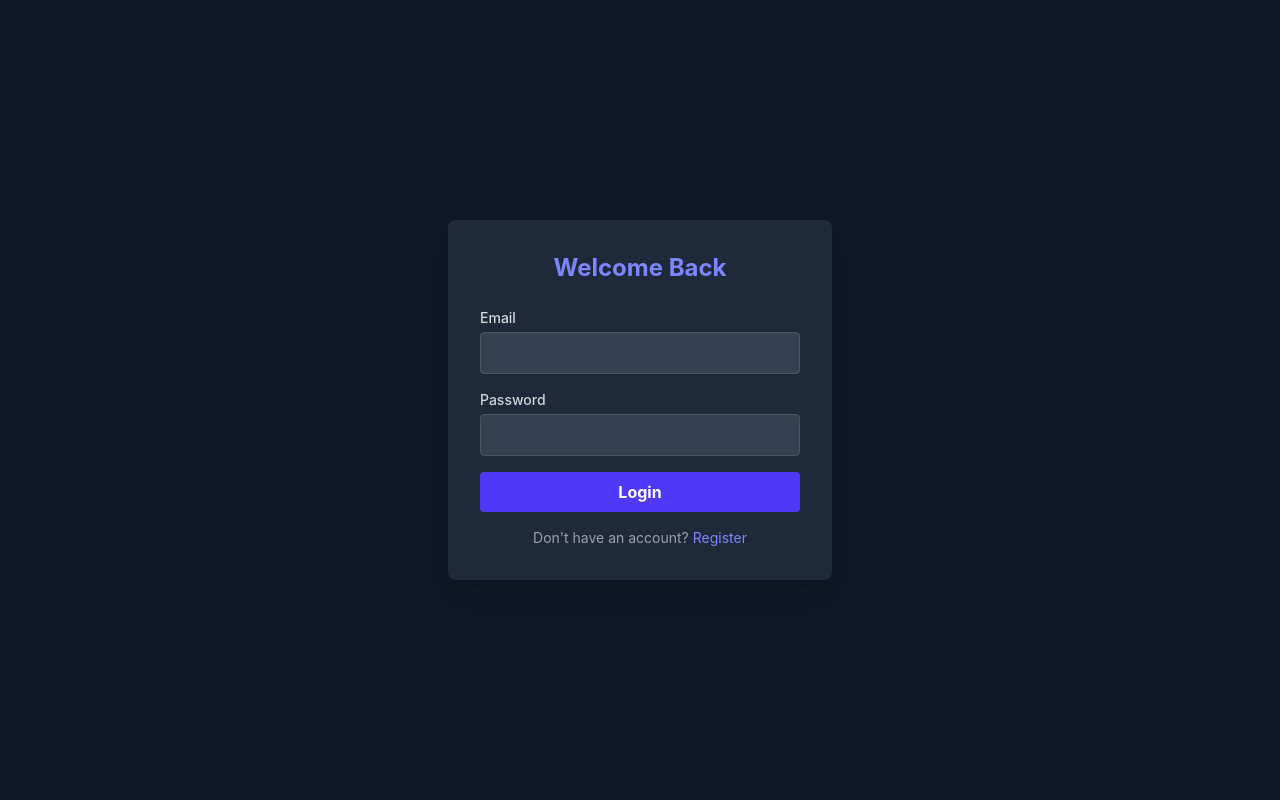
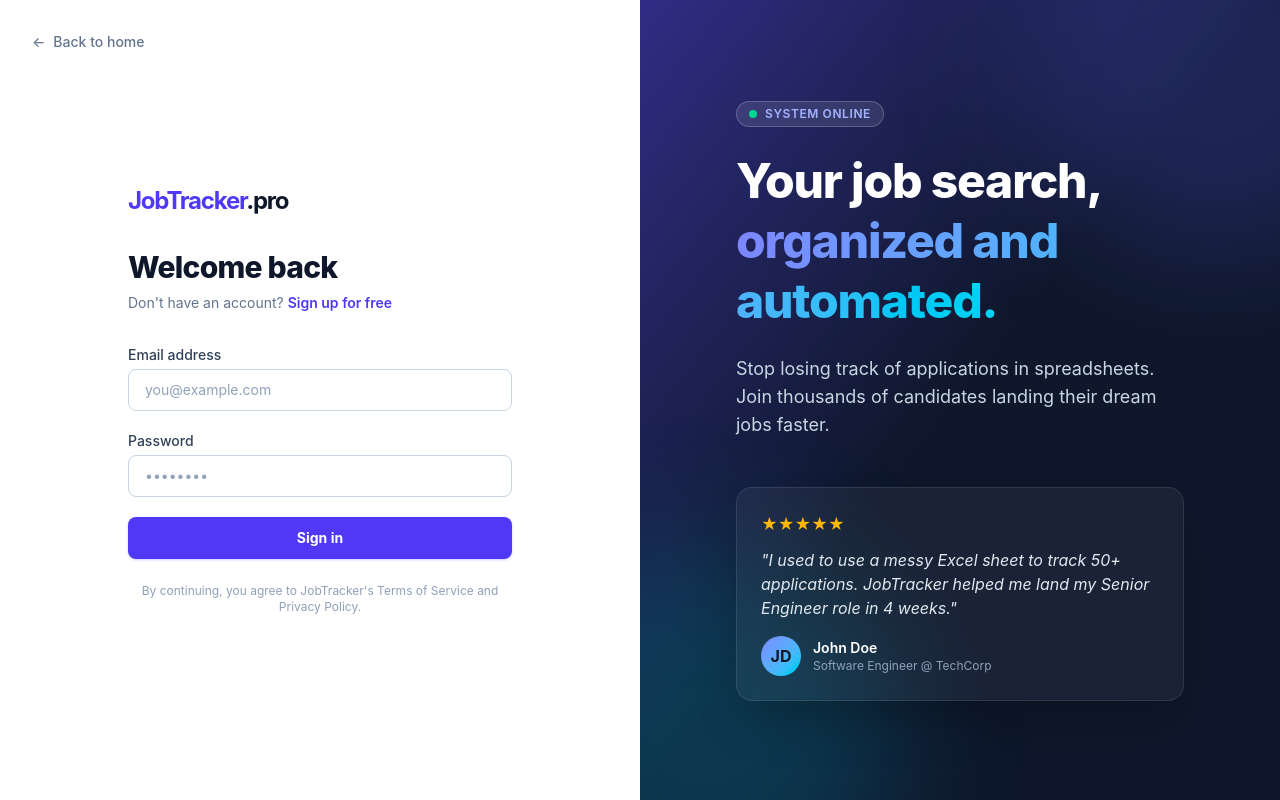
Before and after one commit to Sajghaa/jobtracker-api, a React (Vite) app in the folder jobtracker-frontend/: page /login in a window 1280 px wide. Built offline with nearby package versions, Linux system fonts and the light colour scheme.

Commit message:
Update Login Design

```diff
--- a/jobtracker-frontend/src/pages/Login.jsx
+++ b/jobtracker-frontend/src/pages/Login.jsx
@@ -1,5 +1,5 @@
 import { useState, useEffect } from 'react';
-import { useNavigate } from 'react-router-dom';
+import { useNavigate, Link } from 'react-router-dom';
 
 export default function Login({ setToken }) {
   const [isLogin, setIsLogin] = useState(true);
@@ -9,13 +9,13 @@ export default function Login({ setToken }) {
   const [isLoading, setIsLoading] = useState(false);
   const navigate = useNavigate();
 
-  const API_URL = 'https://jobtracker-api-k18g.onrender.com';
-
   useEffect(() => {
     if (localStorage.getItem('token')) {
-      navigate('/dashboard', { replace: true });
+      navigate('/dashboard');
     }
   }, [navigate]);
+
+  const API_URL = 'https://jobtracker-api-k18g.onrender.com';
 
   const handleSubmit = async (e) => {
     e.preventDefault();
@@ -27,7 +27,7 @@ export default function Login({ setToken }) {
     try {
       if (isLogin) {
         const formData = new URLSearchParams();
-        formData.append('username', email); // OAuth2 form field is "username", not "email"
+        formData.append('username', email);
         formData.append('password', password);
 
         const response = await fetch(`${API_URL}${endpoint}`, {
@@ -39,10 +39,10 @@ export default function Login({ setToken }) {
         if (!response.ok) throw new Error('Invalid email or password');
 
         const data = await response.json();
+        localStorage.setItem('token', data.access_token);
 
-        localStorage.setItem('token', data.access_token);
-        setToken(data.access_token);
-        navigate('/dashboard', { replace: true });
+        if (setToken) setToken(data.access_token);
+        navigate('/dashboard');
       } else {
         const response = await fetch(`${API_URL}${endpoint}`, {
           method: 'POST',
@@ -54,6 +54,7 @@ export default function Login({ setToken }) {
 
         setIsLogin(true);
         setError('Registration successful! Please log in.');
+        setPassword('');
       }
     } catch (err) {
       setError(err.message);
@@ -63,53 +64,125 @@ export default function Login({ setToken }) {
   };
 
   return (
-    <div className="min-h-screen flex items-center justify-center bg-gray-900 text-white">
-      <div className="bg-gray-800 p-8 rounded-lg shadow-xl w-96">
-        <h2 className="text-2xl font-bold mb-6 text-center text-indigo-400">
-          {isLogin ? 'Welcome Back' : 'Create Account'}
+    <div className="min-h-screen flex bg-white font-sans">
+
+      <div className="flex-1 flex flex-col justify-center py-12 px-4 sm:px-6 lg:flex-none lg:w-1/2 lg:px-20 xl:px-24 relative">
+        <Link to="/" className="absolute top-8 left-8 text-sm font-medium text-slate-500 hover:text-indigo-600 flex items-center gap-2 transition">
+          <span>←</span> Back to home
+        </Link>
+
+        <div className="mx-auto w-full max-w-sm lg:w-96">
+
+          <div className="mb-8">
+            <span className="text-2xl font-bold tracking-tighter text-indigo-600">
+              JobTracker<span className="text-slate-900">.pro</span>
+            </span>
+          </div>
+
+          <h2 className="text-3xl font-extrabold text-slate-900 tracking-tight">
+            {isLogin ? 'Welcome back' : 'Create an account'}
           </h2>
+          <p className="mt-2 text-sm text-slate-500">
+            {isLogin ? "Don't have an account? " : "Already have an account? "}
+            <button
+              onClick={() => { setIsLogin(!isLogin); setError(''); }}
+              className="font-semibold text-indigo-600 hover:text-indigo-500 transition-colors"
+            >
+              {isLogin ? 'Sign up for free' : 'Log in instead'}
+            </button>
+          </p>
 
-        {error && <p className="text-red-400 text-sm mb-4 text-center">{error}</p>}
+          <div className="mt-8">
+            {error && (
+              <div className={`p-3 rounded-lg text-sm mb-6 font-medium ${error.includes('successful') ? 'bg-emerald-50 text-emerald-700 border border-emerald-200' : 'bg-rose-50 text-rose-700 border border-rose-200'}`}>
+                {error}
+              </div>
+            )}
 
-        <form onSubmit={handleSubmit} className="space-y-4">
+            <form onSubmit={handleSubmit} className="space-y-5">
               <div>
-            <label className="block text-sm font-medium text-gray-300">Email</label>
+                <label className="block text-sm font-medium text-slate-700 mb-1">Email address</label>
                 <input
                   type="email"
+                  required
                   value={email}
                   onChange={(e) => setEmail(e.target.value)}
-              className="w-full mt-1 p-2 bg-gray-700 rounded border border-gray-600 focus:border-indigo-500 focus:outline-none"
-              required
+                  className="w-full px-4 py-2.5 border border-slate-300 rounded-lg text-sm placeholder:text-slate-400 focus:border-indigo-500 focus:ring-2 focus:ring-indigo-500/20 outline-none transition-all"
+                  placeholder="you@example.com"
                 />
               </div>
+
               <div>
-            <label className="block text-sm font-medium text-gray-300">Password</label>
+                <label className="block text-sm font-medium text-slate-700 mb-1">Password</label>
                 <input
                   type="password"
+                  required
                   value={password}
                   onChange={(e) => setPassword(e.target.value)}
-              className="w-full mt-1 p-2 bg-gray-700 rounded border border-gray-600 focus:border-indigo-500 focus:outline-none"
-              required
+                  className="w-full px-4 py-2.5 border border-slate-300 rounded-lg text-sm placeholder:text-slate-400 focus:border-indigo-500 focus:ring-2 focus:ring-indigo-500/20 outline-none transition-all"
+                  placeholder="••••••••"
                 />
               </div>
+
               <button
                 type="submit"
                 disabled={isLoading}
-            className={`w-full font-bold py-2 px-4 rounded transition duration-200 ${
-              isLoading ? 'bg-indigo-400 cursor-not-allowed' : 'bg-indigo-600 hover:bg-indigo-700'
+                className={`w-full flex justify-center py-2.5 px-4 border border-transparent rounded-lg shadow-sm text-sm font-bold text-white transition-all ${
+                  isLoading ? 'bg-indigo-400 cursor-not-allowed' : 'bg-indigo-600 hover:bg-indigo-700 shadow-indigo-600/20'
                 }`}
               >
-            {isLoading ? 'Authenticating...' : (isLogin ? 'Login' : 'Register')}
+                {isLoading ? 'Processing...' : (isLogin ? 'Sign in' : 'Create account')}
               </button>
             </form>
 
-        <p className="mt-4 text-center text-sm text-gray-400">
-          {isLogin ? "Don't have an account? " : "Already have an account? "}
-          <button onClick={() => setIsLogin(!isLogin)} className="text-indigo-400 hover:underline">
-            {isLogin ? 'Register' : 'Login'}
-          </button>
+            <div className="mt-6 text-center text-xs text-slate-400">
+              By continuing, you agree to JobTracker's Terms of Service and Privacy Policy.
+            </div>
+          </div>
+        </div>
+      </div>
+
+      <div className="hidden lg:flex lg:flex-1 relative bg-slate-900 overflow-hidden">
+
+        <div className="absolute inset-0 bg-gradient-to-br from-indigo-900 via-slate-900 to-slate-900" />
+        <div className="absolute top-0 right-0 -mr-32 -mt-32 w-96 h-96 rounded-full bg-indigo-500/20 blur-3xl" />
+        <div className="absolute bottom-0 left-0 -ml-32 -mb-32 w-96 h-96 rounded-full bg-cyan-500/20 blur-3xl" />
+
+        <div className="relative z-10 flex flex-col justify-center px-16 xl:px-24 text-white w-full h-full">
+          <div className="mb-12">
+            <div className="inline-flex items-center gap-2 px-3 py-1 rounded-full bg-white/10 border border-white/20 text-xs font-semibold uppercase tracking-wider mb-6 text-indigo-300">
+              <span className="w-2 h-2 rounded-full bg-emerald-400 animate-pulse" />
+              System Online
+            </div>
+            <h1 className="text-4xl xl:text-5xl font-extrabold tracking-tight leading-tight mb-6">
+              Your job search, <br />
+              <span className="text-transparent bg-clip-text bg-gradient-to-r from-indigo-400 to-cyan-400">organized and automated.</span>
+            </h1>
+            <p className="text-lg text-slate-300 max-w-md">
+              Stop losing track of applications in spreadsheets. Join thousands of candidates landing their dream jobs faster.
             </p>
           </div>
+
+          <div className="bg-white/5 backdrop-blur-sm border border-white/10 p-6 rounded-2xl max-w-md shadow-2xl">
+            <div className="flex gap-1 text-amber-400 mb-3">
+              ★★★★★
+            </div>
+            <p className="text-slate-200 italic mb-4">
+              "I used to use a messy Excel sheet to track 50+ applications. JobTracker helped me land my Senior Engineer role in 4 weeks."
+            </p>
+            <div className="flex items-center gap-3">
+              <div className="w-10 h-10 rounded-full bg-gradient-to-br from-indigo-400 to-cyan-400 flex items-center justify-center font-bold text-slate-900">
+                JD
+              </div>
+              <div>
+                <p className="text-sm font-semibold text-white">John Doe</p>
+                <p className="text-xs text-slate-400">Software Engineer @ TechCorp</p>
+              </div>
+            </div>
+          </div>
+        </div>
+      </div>
+
     </div>
   );
 }
```
Lines whose indentation alone changed are shown as unchanged.
